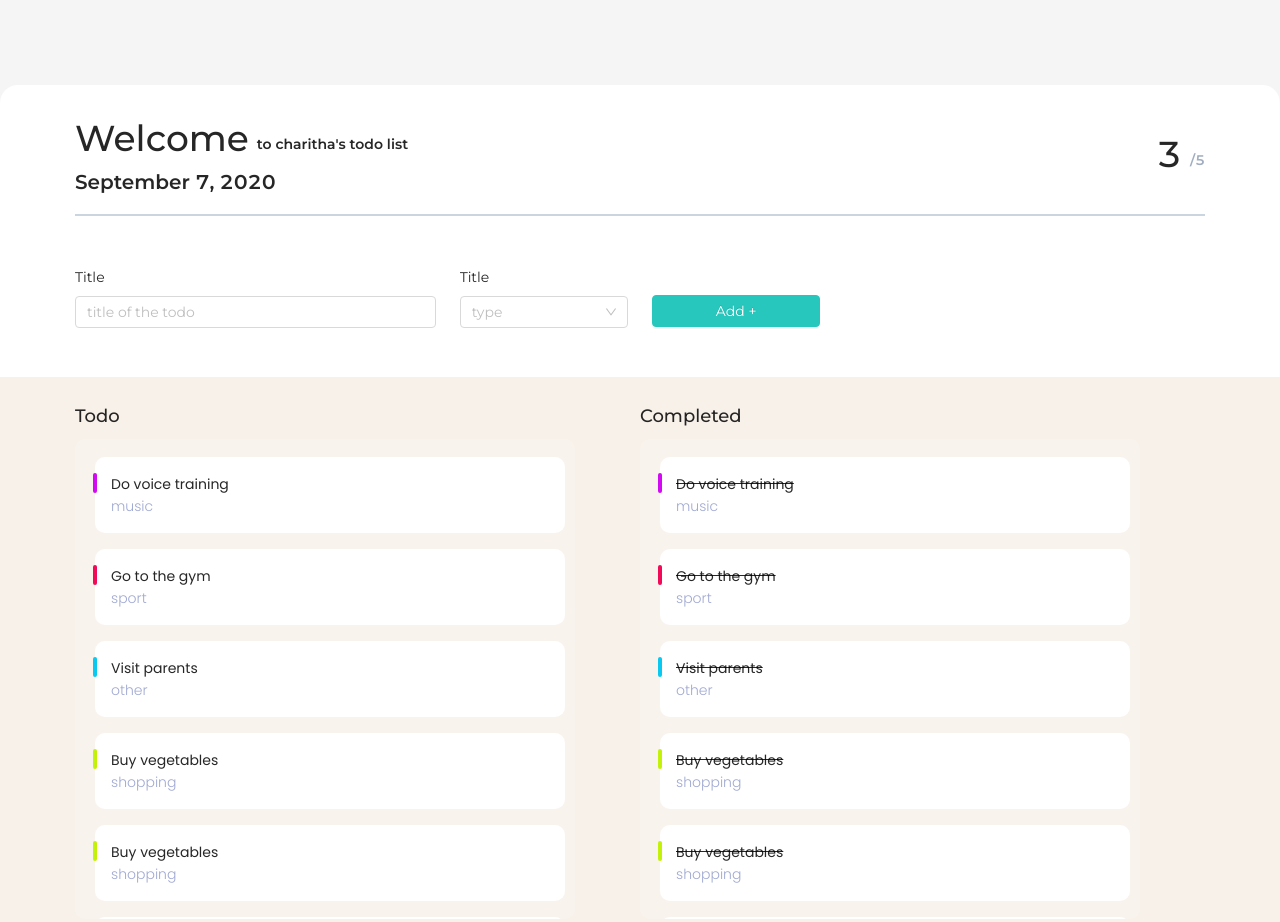
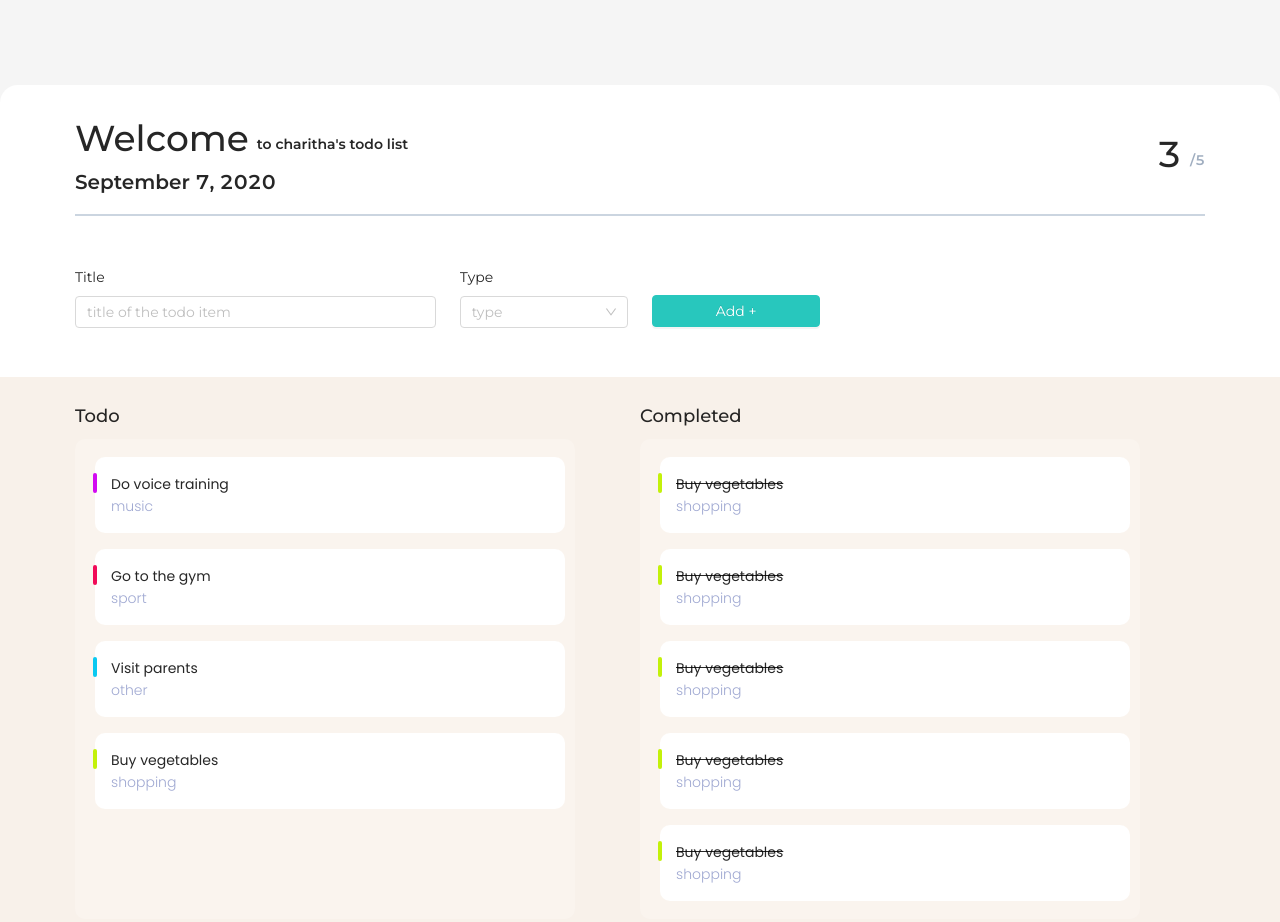
Before and after one commit to charitha95/react-todo-app, a React (Create React App) app: page / in a window 1280 px wide. Shown: the top 922 px of the page. Built offline with nearby package versions, Linux system fonts and the light colour scheme.

Commit message:
feat(todo-story): add todo list story

```diff
--- a/package.json
+++ b/package.json
@@ -36,6 +36,7 @@
     "build:css": "postcss src/styles/global.scss -o src/styles/main.scss",
     "watch:css": "postcss src/styles/global.scss -o src/styles/main.scss",
     "storybook": "start-storybook -p 6006 -s public",
+    "sb": "npm run storybook",
     "build-storybook": "build-storybook -s public"
   },
   "eslintConfig": {
--- a/src/App.tsx
+++ b/src/App.tsx
@@ -6,6 +6,20 @@ import { Action } from "./classification/organisms/Action";
 import { Main } from "./classification/organisms/Main";
 
 function App() {
+  const list = [
+    { key: "0", delay: 1, title: "Do voice training", type: "music" },
+    { key: "1", delay: 2, title: "Go to the gym", type: "sport" },
+    { key: "2", delay: 3, title: "Visit parents", type: "other" },
+    { key: "3", delay: 4, title: "Buy vegetables", type: "shopping" },
+  ];
+  const list2 = [
+    { key: "4", delay: 4, title: "Buy vegetables", type: "shopping" },
+    { key: "5", delay: 5, title: "Buy vegetables", type: "shopping" },
+    { key: "6", delay: 6, title: "Buy vegetables", type: "shopping" },
+    { key: "7", delay: 7, title: "Buy vegetables", type: "shopping" },
+    { key: "8", delay: 8, title: "Buy vegetables", type: "shopping" },
+  ];
+
   return (
     <section className="outter-container">
       <div className="outter-card">
@@ -16,7 +30,7 @@ function App() {
           <Action />
         </section>
         <main className="item-section">
-          <Main />
+          <Main pending={list} completed={list2} />
         </main>
       </div>
     </section>
--- a/src/classification/organisms/Action/index.tsx
+++ b/src/classification/organisms/Action/index.tsx
@@ -12,11 +12,11 @@ export const Action = () => {
       <Row gutter={24}>
         <Col xs={24} xl={8}>
           <FormItem label="Title" name="title">
-            <Input placeholder="title of the todo" />
+            <Input placeholder="title of the todo item" />
           </FormItem>
         </Col>
         <Col xs={24} xl={4}>
-          <FormItem label="Title" name="title">
+          <FormItem label="Type" name="type">
             <Dropdown placeholder="type" />
           </FormItem>
         </Col>
--- a/src/classification/organisms/Main/index.tsx
+++ b/src/classification/organisms/Main/index.tsx
@@ -9,27 +9,25 @@ import {
   RollbackOutlined,
 } from "@ant-design/icons";
 
-interface props {}
+interface todo {
+  title?: string;
+  type?: "music" | "sport" | "shopping" | "other" | undefined | string;
+  delay?: number;
+  isComplete?: boolean;
+}
 
-export const Main: FC<props> = () => {
-  const list = [
-    { key: "0", delay: 1, title: "Do voice training", type: "music" },
-    { key: "1", delay: 2, title: "Go to the gym", type: "sport" },
-    { key: "2", delay: 3, title: "Visit parents", type: "other" },
-    { key: "3", delay: 4, title: "Buy vegetables", type: "shopping" },
-    { key: "4", delay: 4, title: "Buy vegetables", type: "shopping" },
-    { key: "5", delay: 5, title: "Buy vegetables", type: "shopping" },
-    { key: "6", delay: 6, title: "Buy vegetables", type: "shopping" },
-    { key: "7", delay: 7, title: "Buy vegetables", type: "shopping" },
-    { key: "8", delay: 8, title: "Buy vegetables", type: "shopping" },
-  ];
+interface props {
+  completed: todo[];
+  pending: todo[];
+}
 
+export const Main: FC<props> = ({ completed, pending }) => {
   return (
     <Row>
       <Col xs={24} xl={12}>
         <h2 className="text-lg">Todo</h2>
         <List classes="h-78 overflow-auto">
-          {list.map((item, i) => (
+          {pending.map((item, i) => (
             <ListItem
               key={i}
               delay={item.delay}
@@ -57,7 +55,7 @@ export const Main: FC<props> = () => {
       <Col xs={24} xl={12}>
         <h2 className="text-lg">Completed</h2>
         <List classes="h-78 overflow-auto">
-          {list.map((item, i) => (
+          {completed.map((item, i) => (
             <ListItem
               key={i}
               delay={item.delay}
--- /dev/null
+++ b/src/classification/templates/TodoHome/index.tsx
@@ -0,0 +1,5 @@
+import React from "react";
+
+export const TodoHome = () => {
+  return <div></div>;
+};
```
Also changed, not shown: 1 other file (tests, documents, lock files or other folders).
